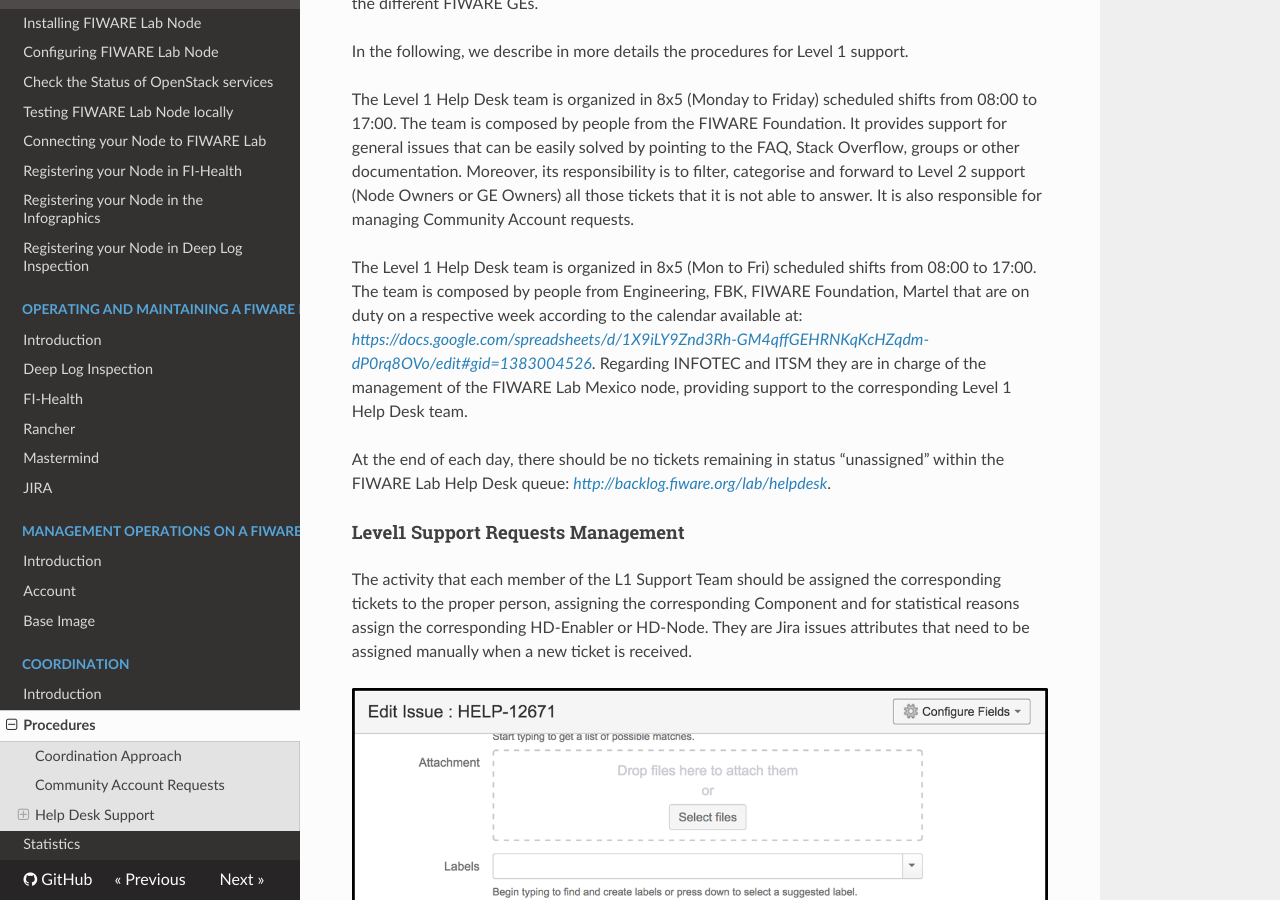
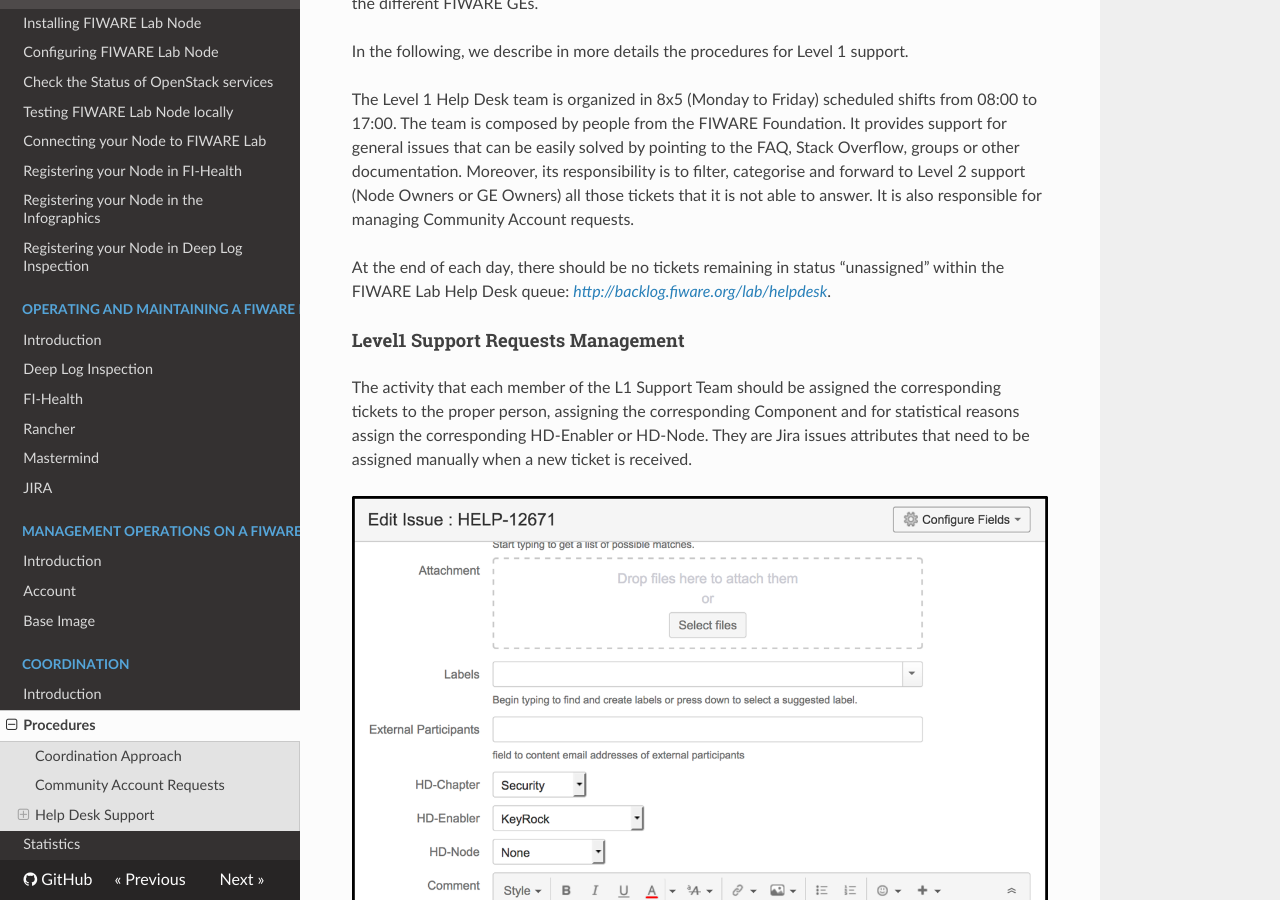
Before and after one commit to martel-innovate/join-fiware-lab-guide, an MkDocs documentation site: the page built from docs/6.coordination/2.procedures.md, in a window 1280 px wide and 900 px high, scrolled down 3462 px. Built offline with MkDocs 1.6.1, drawn with Linux system fonts in a browser that asks for light colours; nearby versions of some CDN libraries; comment, search, counter and statistics services are not loaded; old or Windows-style settings are respelled for this version of MkDocs; some of the changed text lies outside the part shown.

Commit message:
Fixes based on pull request feedback

```diff
--- a/docs/6.coordination/2.procedures.md
+++ b/docs/6.coordination/2.procedures.md
@@ -119,15 +119,6 @@
 that it is not able to answer. It is also responsible for managing
 Community Account requests.
 
-The Level 1 Help Desk team is organized in 8x5 (Mon to Fri) scheduled
-shifts from 08:00 to 17:00. The team is composed by people from
-Engineering, FBK, FIWARE Foundation, Martel that are on duty on a
-respective week according to the calendar available at:
-[*https://docs.google.com/spreadsheets/d/1X9iLY9Znd3Rh-GM4qffGEHRNKqKcHZqdm-dP0rq8OVo/edit\#gid=1383004526*](https://docs.google.com/spreadsheets/d/1X9iLY9Znd3Rh-GM4qffGEHRNKqKcHZqdm-dP0rq8OVo/edit#gid=1383004526).
-Regarding INFOTEC and ITSM they are in charge of the management of the
-FIWARE Lab Mexico node, providing support to the corresponding Level 1
-Help Desk team.
-
 At the end of each day, there should be no tickets remaining in status
 “unassigned” within the FIWARE Lab Help Desk queue:
 [*http://backlog.fiware.org/lab/helpdesk*](http://backlog.fiware.org/lab/helpdesk).
```
Also changed, not shown: other parts of docs/6.coordination/2.procedures.md (+1 -1 lines).
